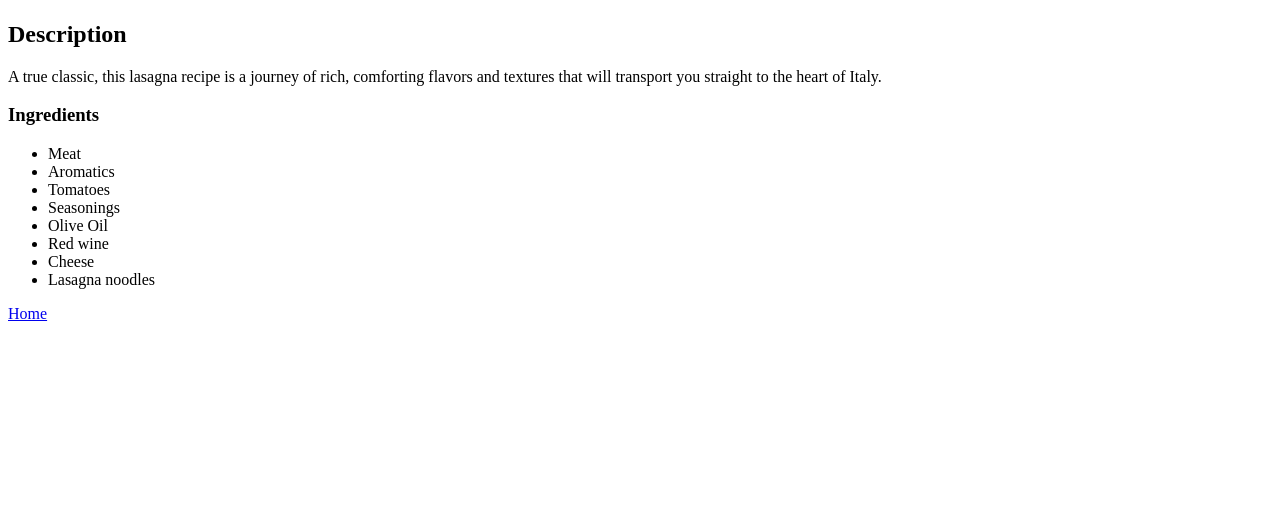
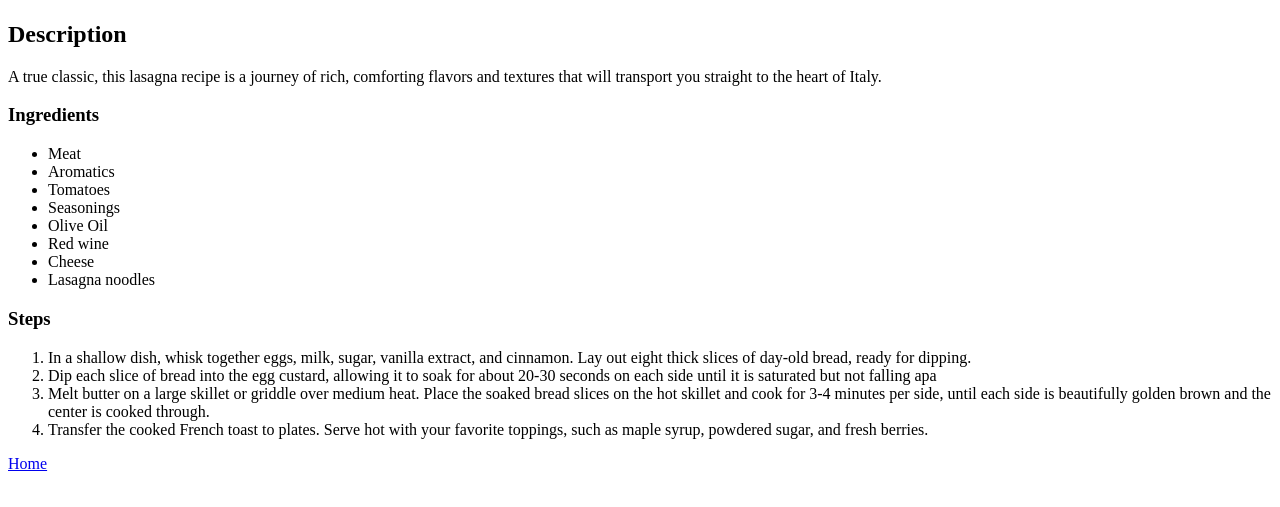
Before and after one commit to Joseph-Scripture/odin-recipes, a plain HTML site: page recipes/lasagna.html in a window 1280 px wide. Shown: the part 99-606 px from the top of the page. Drawn offline with Linux system fonts and the light colour scheme.

Commit message:
Added the steps to make each meal on the recipe

```diff
--- a/recipes/lasagna.html
+++ b/recipes/lasagna.html
@@ -21,6 +21,22 @@
         <li>Cheese</li>
         <li>Lasagna noodles</li>
     </ul>
+    <h3>Steps</h3>
+    <ol>
+        <li>
+            In a shallow dish, whisk together eggs, milk, sugar, vanilla extract, and cinnamon. Lay out eight thick slices of day-old bread, ready for dipping.
+
+        </li>
+        <li>
+            Dip each slice of bread into the egg custard, allowing it to soak for about 20-30 seconds on each side until it is saturated but not falling apa
+        </li>
+        <li>
+            Melt butter on a large skillet or griddle over medium heat. Place the soaked bread slices on the hot skillet and cook for 3-4 minutes per side, until each side is beautifully golden brown and the center is cooked through.
+        </li>
+        <li>
+            Transfer the cooked French toast to plates. Serve hot with your favorite toppings, such as maple syrup, powdered sugar, and fresh berries.
+        </li>
+    </ol>
     <a href="../index.html">Home</a>
 
 
```
Also changed, not shown: recipes/French_Toast.html (+9 -0 lines), recipes/guacamole.html (+12 -0 lines).
